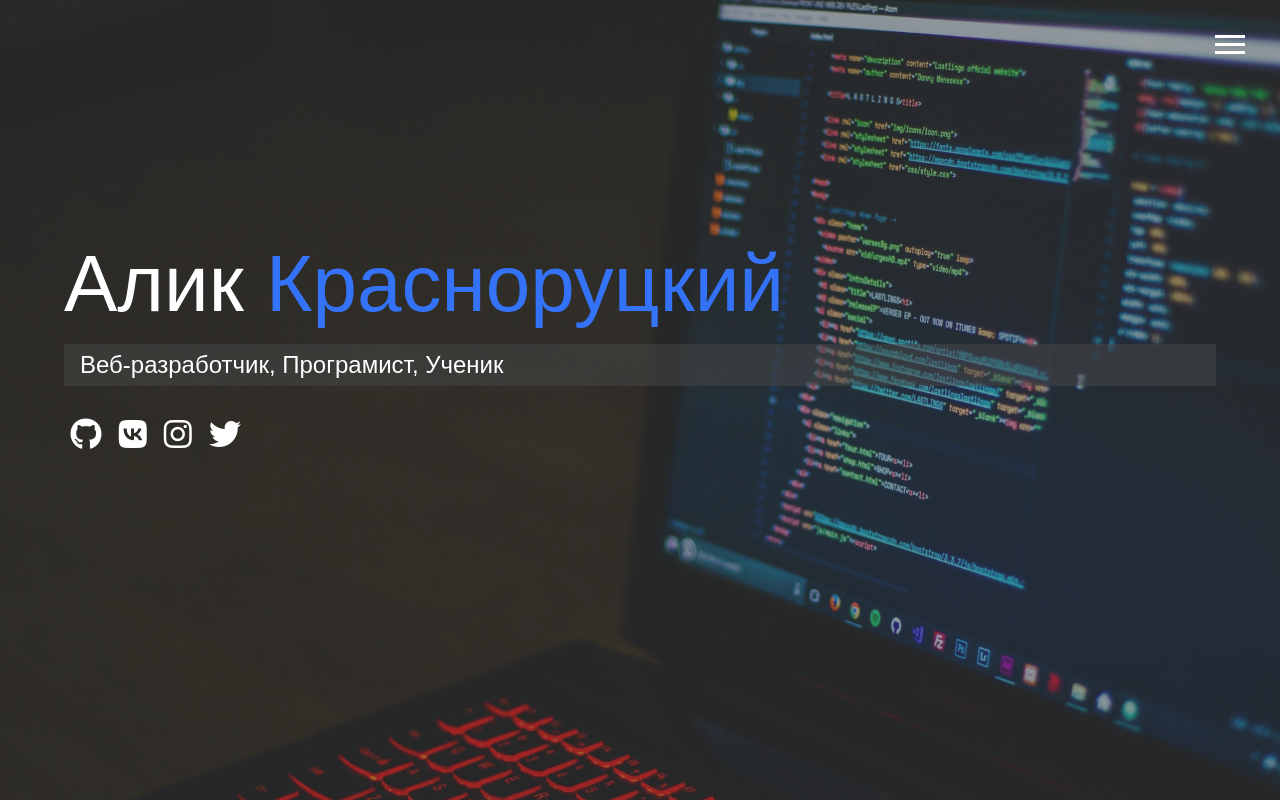
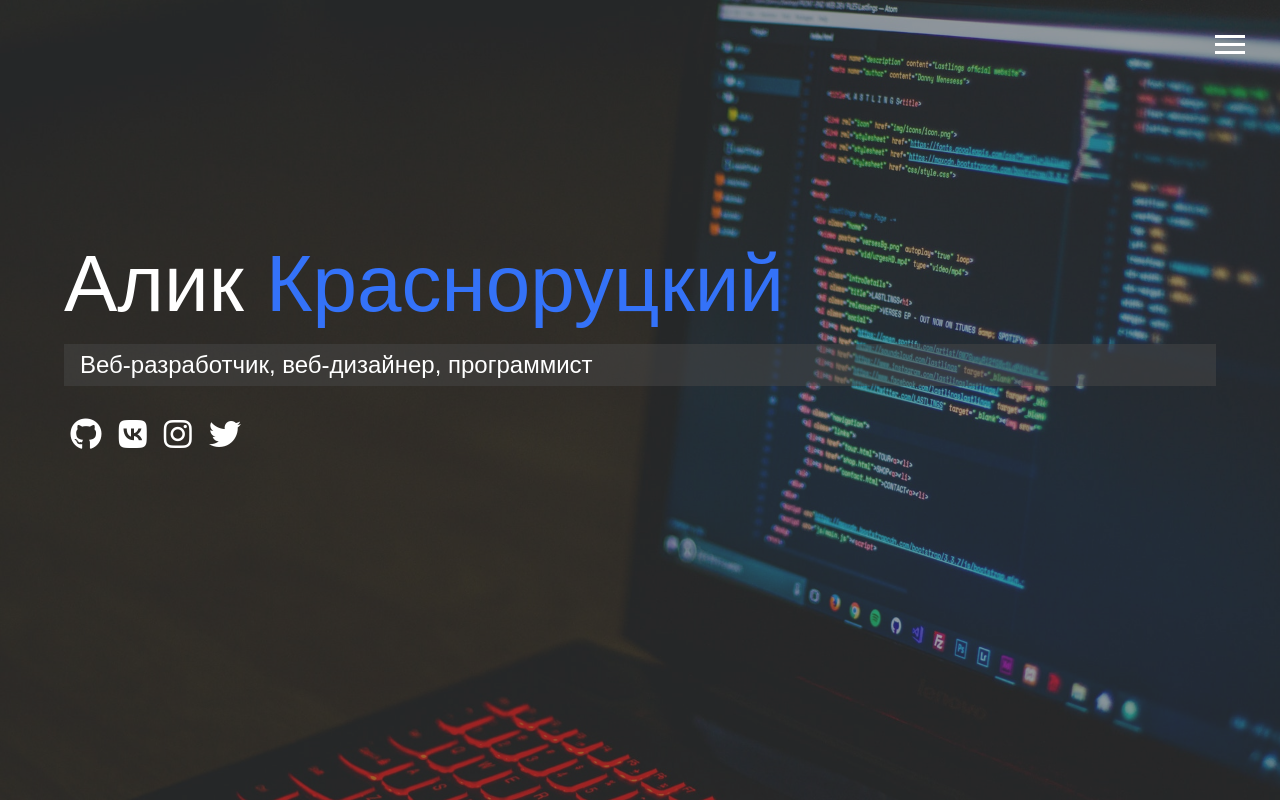
Before and after one commit to kasmr/kasmr.github.io, a website: page index.html in a window 1280 px wide. Drawn offline with Linux system fonts and the light colour scheme; a web font is replaced by a local one.

Commit message:
changed some info

```diff
--- a/index.html
+++ b/index.html
@@ -44,7 +44,7 @@
         Алик <span class="text-secondary">Красноруцкий</span>
       </h1>
       <h2 class="sm-heading">
-        Веб-разработчик, Програмист, Ученик
+        Веб-разработчик, веб-дизайнер, программист
       </h2>
       <div class="icons">
         <a href="#!">
```
Also changed, not shown: dist/about.html, dist/contacts.html, dist/work.html.
